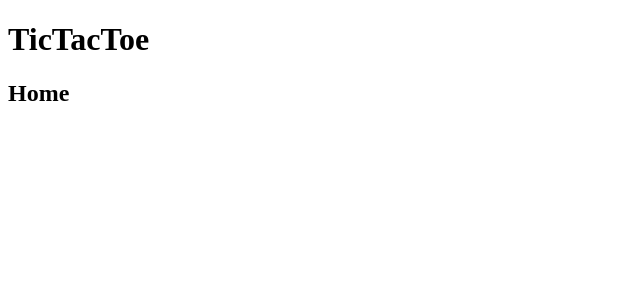
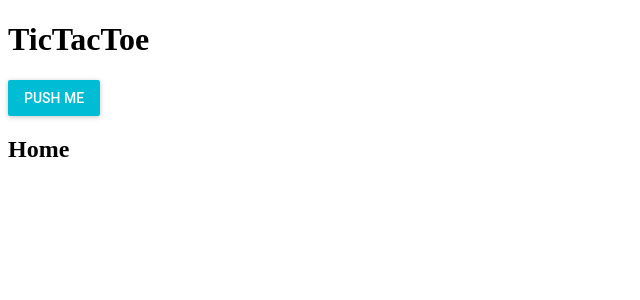
Before and after one commit to robdcon/ToeTacTics, a React app in the folder tictactoe/: page / in a window 1280 px wide. Shown: the top 300 px of the page, without its empty margins (0-640 px from the left). Built offline with nearby package versions, Linux system fonts and the light colour scheme.

Commit message:
Adds material-ui

```diff
--- a/tictactoe/package.json
+++ b/tictactoe/package.json
@@ -30,6 +30,7 @@
     "heroku": "^0.2.0",
     "html-webpack-plugin": "2.29.0",
     "jest": "20.0.4",
+    "material-ui": "^0.20.0",
     "object-assign": "4.1.1",
     "postcss-flexbugs-fixes": "3.2.0",
     "postcss-loader": "2.0.8",
@@ -40,6 +41,7 @@
     "react-dom": "^16.2.0",
     "react-router": "^3.2.0",
     "react-router-prop-types": "0.0.3",
+    "react-tap-event-plugin": "^3.0.2",
     "style-loader": "0.19.0",
     "sw-precache-webpack-plugin": "0.11.4",
     "url-loader": "0.6.2",
--- a/tictactoe/src/containers/Template.js
+++ b/tictactoe/src/containers/Template.js
@@ -1,6 +1,7 @@
 import React, {Component} from 'react'
-
-// General template for each page
+import MuiThemeProvider from 'material-ui/styles/MuiThemeProvider'
+import injectEventTapPlugin from 'react-tap-event-plugin'
+import RaisedButton from 'material-ui/RaisedButton'
 
 class Template extends Component
 {
@@ -8,15 +9,31 @@ class Template extends Component
 	{
 		return(
 
+			<MuiThemeProvider>
+
 				<div>
 
-				<header><h1>TicTacToe</h1></header>
+					<header>
+
+					 <h1>TicTacToe</h1>
+
+					 <RaisedButton
+
+						label={"Push Me"}
+						primary={true}
+						onClick={()=>console.log('working')}
+					 />
+
+					 </header>
+
 					<main>
 						{this.props.children}
 					</main>
 
 				</div>
 
+			</MuiThemeProvider>
+
 		)
 	}
 }
```
Also changed, not shown: 1 other file (tests, documents, lock files or other folders). Lines whose indentation alone changed are shown as unchanged.
